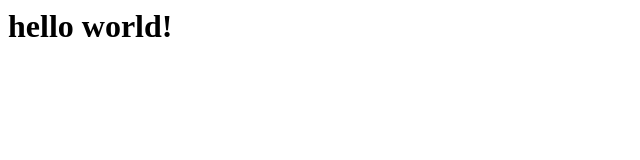
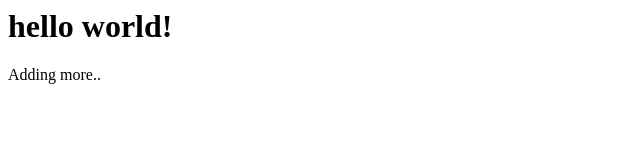
Before and after one commit to michaelpb/testingrepo, a plain HTML site: page index.html in a window 1280 px wide. Shown: the full height of the page, 0-640 px from the left. Drawn offline with Linux system fonts and the light colour scheme.

Commit message:
Adding another paragraph

```diff
--- a/index.html
+++ b/index.html
@@ -1 +1,3 @@
 <h1>hello world!</h1>
+
+<p>Adding more..</p>
```
